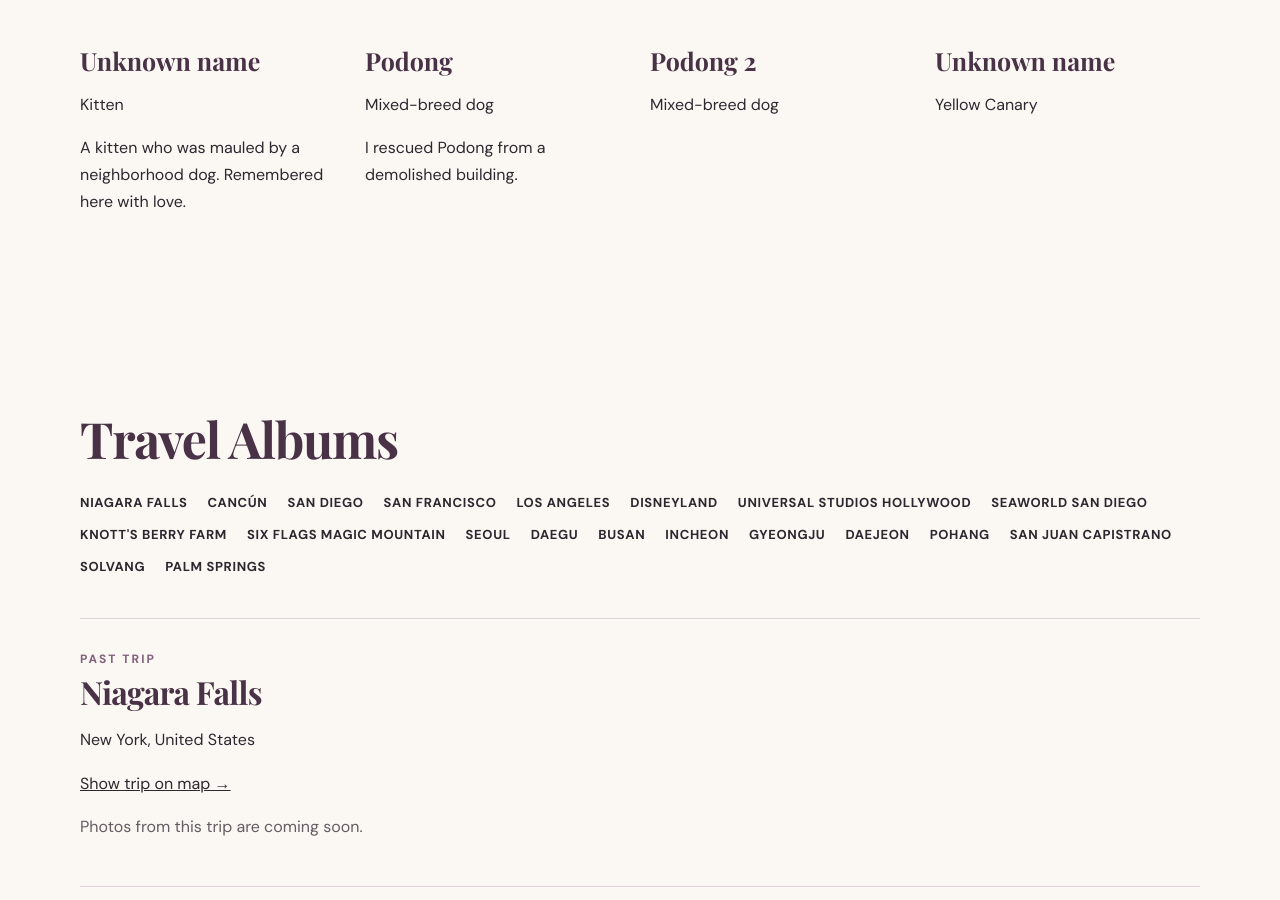
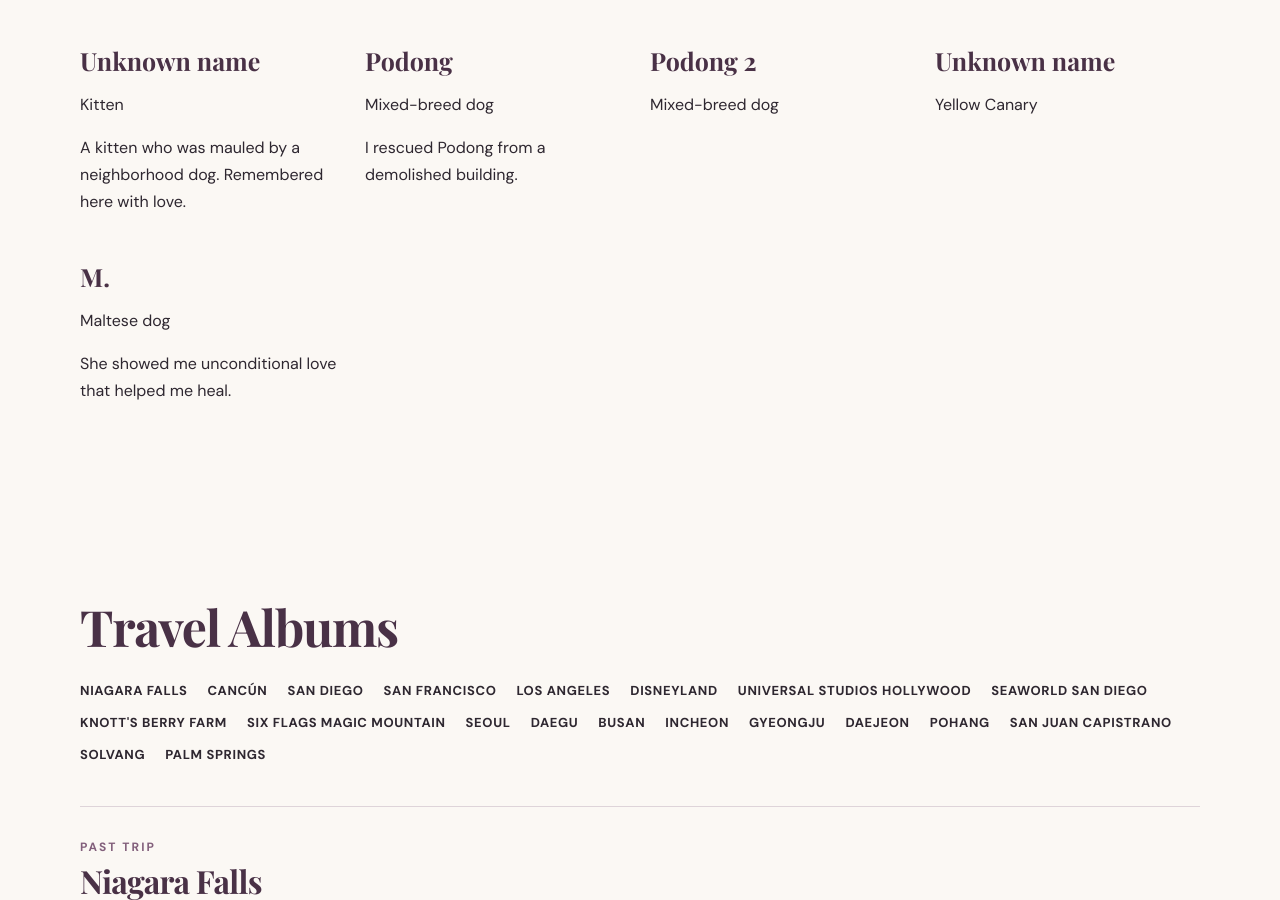
Before and after one commit to lydiarim22-coder/mindoflydia, a Jekyll site: the page built from photo-gallery.html, in a window 1280 px wide and 900 px high, scrolled down 1665 px. Built offline with Jekyll 4.4.1, drawn with Linux system fonts in a browser that asks for light colours; some web fonts are replaced.

Commit message:
Add M to pet memorial gallery

```diff
--- a/_data/dog_memorials.yml
+++ b/_data/dog_memorials.yml
@@ -27,3 +27,7 @@
 
 - name: "Unknown name"
   breed: Yellow Canary
+
+- name: "M."
+  breed: Maltese dog
+  memory: "She showed me unconditional love that helped me heal."
```
